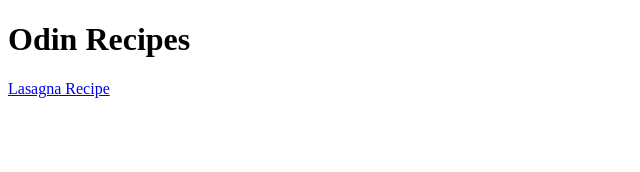
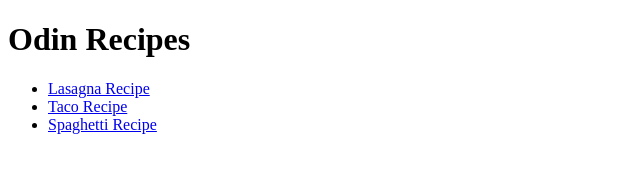
Before and after one commit to drome13/odin-recipes, a plain HTML site: page index.html in a window 1280 px wide. Shown: the whole page, without its empty margins (0-640 px from the left). Drawn offline with Linux system fonts and the light colour scheme.

Commit message:
add list for links to recipe pages

```diff
--- a/index.html
+++ b/index.html
@@ -7,6 +7,10 @@
     </head>
     <body>
         <h1>Odin Recipes</h1>
-        <a href="recipes/lasagna.html">Lasagna Recipe</a>
+        <ul>
+            <li><a href="recipes/lasagna.html">Lasagna Recipe</a></li>
+            <li><a href="recipes/tacos.html">Taco Recipe</a></li>
+            <li><a href="recipes/spaghetti.html">Spaghetti Recipe</a></li>
+        </ul>
     </body>
 </html>
```
